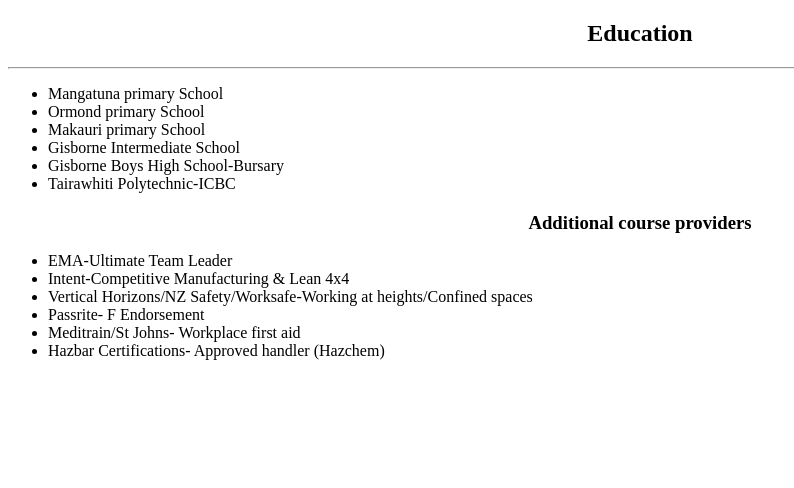
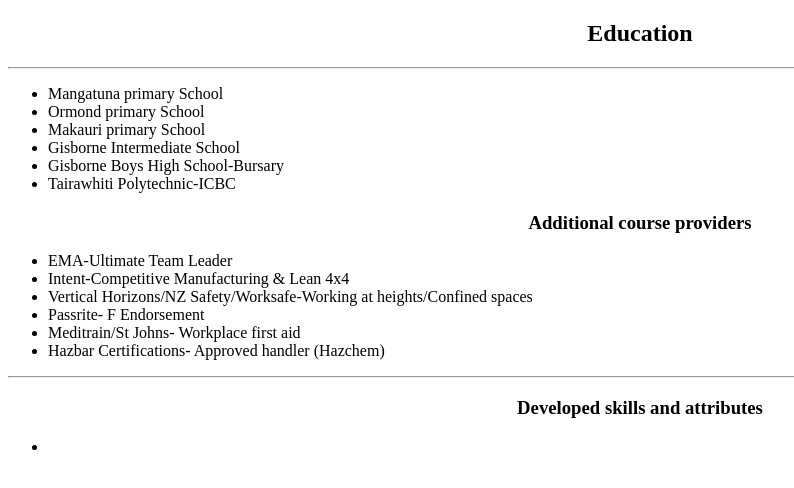
Before and after one commit to ethereal-afk/cv, a plain HTML site: page education.html in a window 1280 px wide. Shown: the whole page, without its empty margins (0-794 px from the left). Drawn offline with Linux system fonts and the light colour scheme.

Commit message:
Add files via upload

```diff
--- a/education.html
+++ b/education.html
@@ -25,5 +25,17 @@
           <li>Meditrain/St Johns- Workplace first aid</li>
           <li>Hazbar Certifications- Approved handler (Hazchem)</li>
       </ul>
+      <hr>
+      <h3 align="center">Developed skills and attributes</h3>
+      <ul>
+          <li></li>
+
+
+
+
+
+
+
+      </ul>
   </body>
 </html>
```
Also changed, not shown: hobbies.html (+1 -1 lines).
